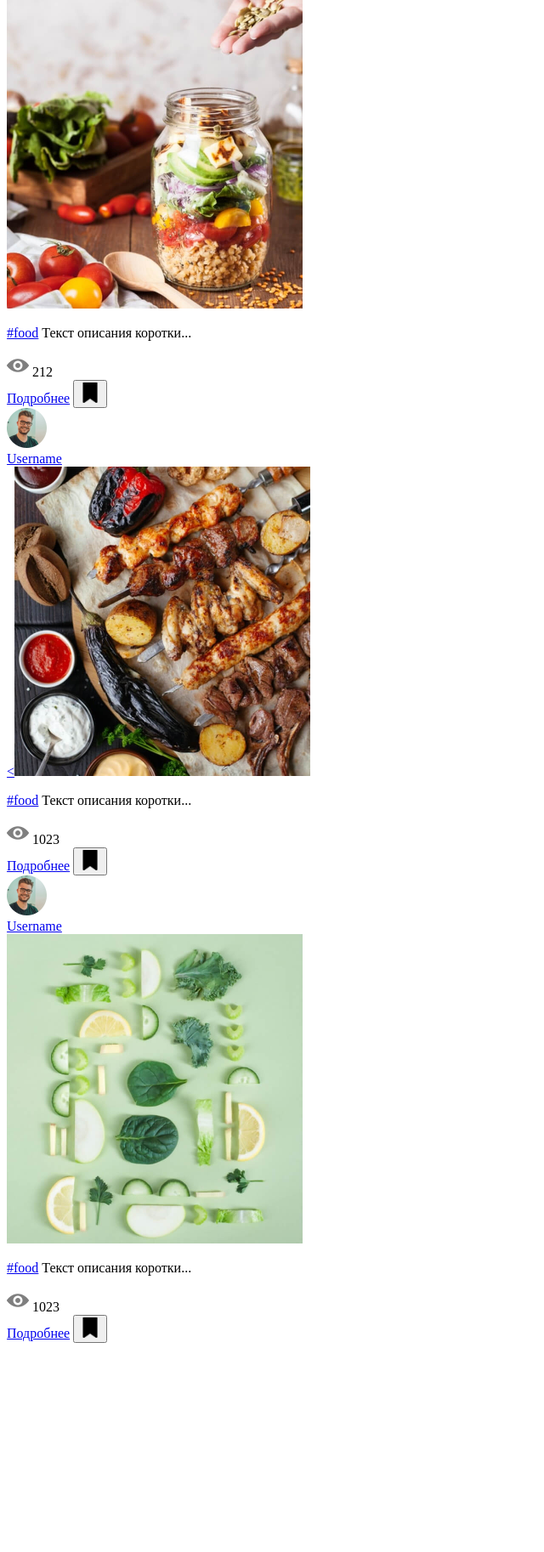
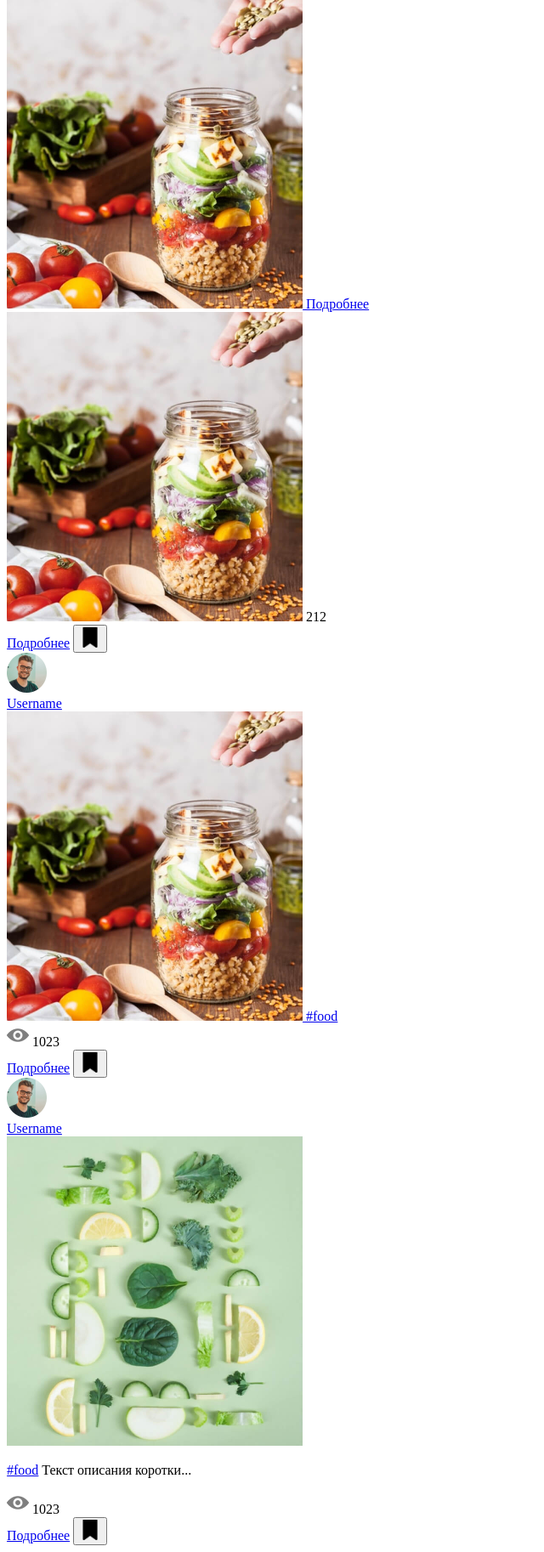
Before and after one commit to AndrewShilianskii94/DjoniKatsvill, a Django app: template templates/tag.html in a window 1280 px wide. Shown: the part 98-1924 px from the top of the page at 85% size, without its empty margins (0-640 px from the left). Before the commit the page ends 1678 px from the top, so only its background shows below. Run offline with Django 3.2, Linux system fonts and the light colour scheme; the template is opened without the code that fills it, so the values that code supplies are empty.

Commit message:
Update tag.html

```diff
--- a/templates/tag.html
+++ b/templates/tag.html
@@ -23,39 +23,9 @@
   </header>
   <main class="container">
     <section class="items">
-  {% for post in posts %}
-  <div class="items__item item">
-    <div class="item__top">
-      <a href="/users/{{ post.poster_name }}" class="item__head">
-        <div class="item__ava-wrap">
-          <img src="{{ post.poster_avatar }}" alt="" class="item__ava" width="47">
-        </div>
-        <span class="item__username">{{ post.poster_name }}</span>
-      </a>
-    </div>
-    <a href="/posts/{{ post.pk }}" class="item__item__post-link">
-      <img src="{{ post.pic }}" alt="" width="348" class="item__post-img">
-    </a>
-    <p class="item__descr">{{ post.content }}</p>
-    <div class="item__post-info">
-      <div class="item__counter">
-        <img src="/static/img/eye.png" alt="" class="item__counter-icon" width="26">
-        <span class="item__counter-text">{{ post.views_count}}</span>
-      </div>
-    </div>
-    <div class="item__post-bottom">
-      <a href="/posts/{{ post.pk }}" class="item__btn-more">Подробнее</a>
-      <button type="button" class="item__bookmark-btn">
-        <img src="/static/img/bookmark.png" alt="" class="item__bookmark-icon" width="24">
-      </button>
-    </div>
-  </div>
-  {% endfor %}
-</section>
       <div class="items__item item">
         <div class="item__top">
-          <a href="/templates/user-feed.html" class="item__head">
-            <div class="item__ava-wrap">
+          <a href="/templates/user-feed.html" class="item__head">            <div class="item__ava-wrap">
               <img src="/static/img/ava1.png" alt="" class="item__ava" width="47">
             </div>
             <span class="item__username">Username</span>
@@ -64,10 +34,10 @@
         <a href="/templates/post.html" class="item__post-link">
           <img src="/static/img/post4.jpg" alt="" width="348" class="item__post-img">
         </a>
-       <p class="item__descr"><a href="/templates/tag.html" class="item__tag">#food</a> Текст описания коротки...</p>
+        <a href="/templates/tag.html" class="item__btn-more">Подробнее</a>
         <div class="item__post-info">
           <div class="item__counter">
-            <img src="/static/img/eye.png" alt="" class="item__counter-icon" width="26">
+            <img src="/static/img/post4.jpg" alt="" width="348" class="item__post-img">
             <span class="item__counter-text">212</span>
           </div>
         </div>
@@ -88,9 +58,9 @@
           </a>
         </div>
         <a href="/templates/post.html" class="item__post-link">
-          <<img src="/static/img/post2.jpg" alt="" width="348" class="item__post-img">
+          <img src="/static/img/post4.jpg" alt="" width="348" class="item__post-img">
         </a>
-        <p class="item__descr"><a href="/templates/tag.html" class="item__tag">#food</a> Текст описания коротки...</p>
+        <a href="/templates/tag.html" class="item__tag">#food</a>
         <div class="item__post-info">
           <div class="item__counter">
             <img src="/static/img/eye.png" alt="" class="item__counter-icon" width="26">
@@ -98,7 +68,7 @@
           </div>
         </div>
         <div class="item__post-bottom">
-          <a href="/templates/post.html" class="item__btn-more">Подробнее</a>
+          <a href="{% url 'post' %}" class="item__btn-more">Подробнее</a>
           <button type="button" class="item__bookmark-btn active">
             <img src="/static/img/bookmark.png" alt="" class="item__bookmark-icon" width="24">
           </button>
@@ -130,6 +100,7 @@
           </button>
         </div>
       </div>
+    </section>
   </main>
   <svg xmlns="http://www.w3.org/2000/svg" style="display:none">
     <symbol id="back" viewbox="0 0 19 16" fill="none" width="19" height="16">
@@ -140,5 +111,4 @@
     </symbol>
   </svg>
 </body>
-
 </html>
```
